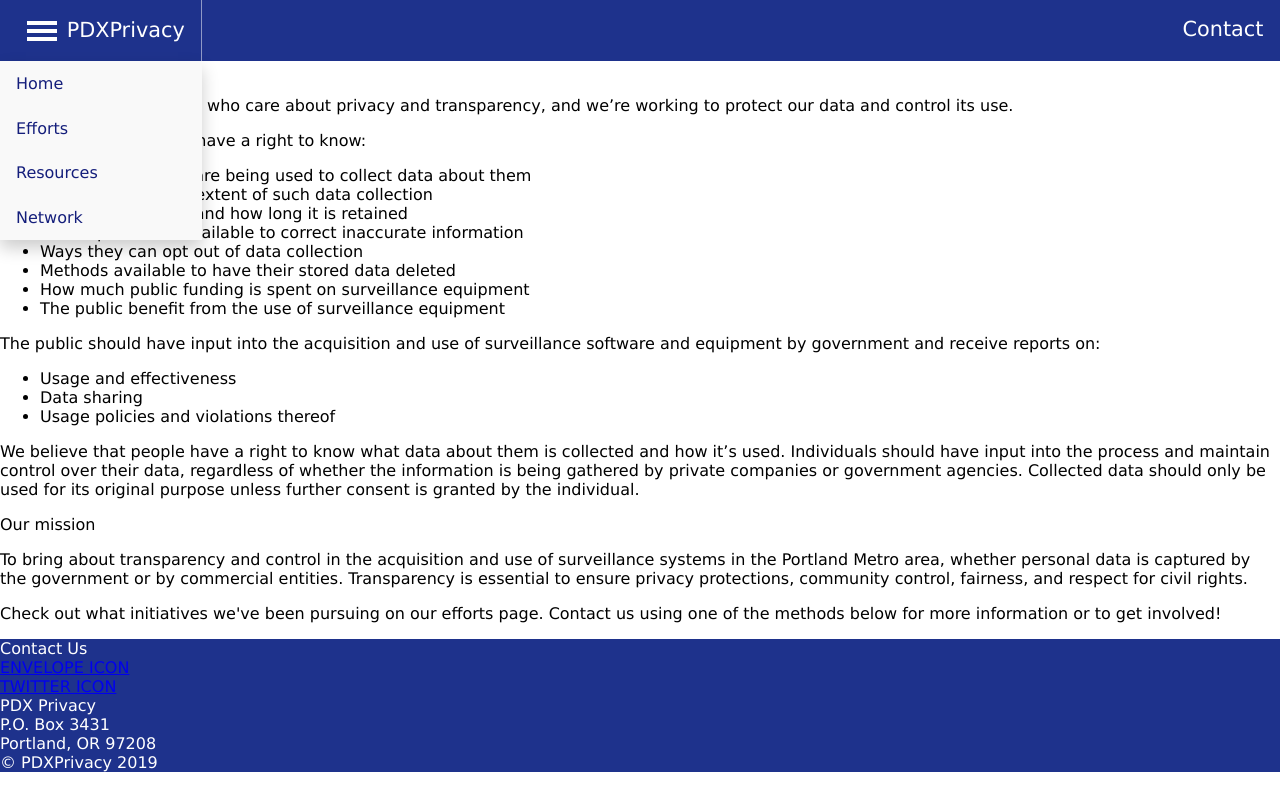
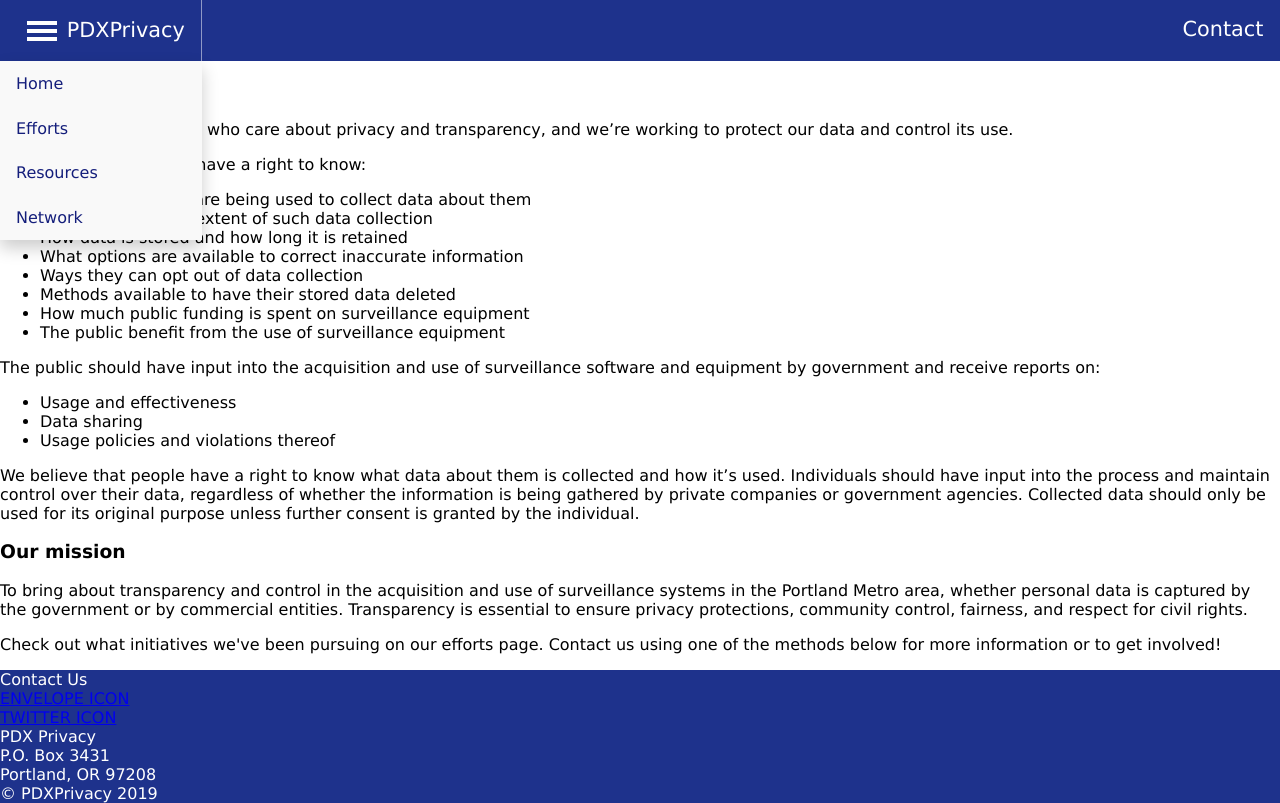
Before and after one commit to MichaelMorehouse/pdxprivacy-vue, a Vue app: page / in a window 1280 px wide. Built offline with nearby package versions, Linux system fonts and the light colour scheme.

Commit message:
simplify header html

```diff
--- a/src/components/pages/About.vue
+++ b/src/components/pages/About.vue
@@ -1,9 +1,7 @@
 <template>
   <div id="home-content" class="page-content">
-    <div class="section-header">Who we are</div>
-    <p>
-      <span class="leadin-text">W</span>e are a group of people who care about privacy and transparency, and we’re working to protect our data and control its use.
-    </p>
+    <h3>Who we are</h3>
+    <p>We are a group of people who care about privacy and transparency, and we’re working to protect our data and control its use.</p>
     <p>We believe that citizens have a right to know:</p>
     <ul>
       <li>
@@ -34,10 +32,8 @@
       <li>Usage policies and violations thereof</li>
     </ul>
     <p>We believe that people have a right to know what data about them is collected and how it’s used. Individuals should have input into the process and maintain control over their data, regardless of whether the information is being gathered by private companies or government agencies. Collected data should only be used for its original purpose unless further consent is granted by the individual.</p>
-    <div class="section-header">Our mission</div>
-    <p>
-      <span class="leadin-text">T</span>o bring about transparency and control in the acquisition and use of surveillance systems in the Portland Metro area, whether personal data is captured by the government or by commercial entities. Transparency is essential to ensure privacy protections, community control, fairness, and respect for civil rights.
-    </p>
+    <h3>Our mission</h3>
+    <p>To bring about transparency and control in the acquisition and use of surveillance systems in the Portland Metro area, whether personal data is captured by the government or by commercial entities. Transparency is essential to ensure privacy protections, community control, fairness, and respect for civil rights.</p>
     <p>Check out what initiatives we've been pursuing on our efforts page. Contact us using one of the methods below for more information or to get involved!</p>
   </div>
 </template>
--- a/src/components/pages/Efforts.vue
+++ b/src/components/pages/Efforts.vue
@@ -1,9 +1,9 @@
 <template>
   <div id="efforts-content" class="page-content">
     <div class="section-header">Efforts</div>
-    <div class="effort-header">CCOPS</div>
+    <h3>CCOPS</h3>
     <p>
-      <span class="leadin-text">W</span>e’re working to implement
+      We’re working to implement
       the Community Control Over Police Surveillance (CCOPS)
       principles in the Portland Metro Area. The purpose of the
       CCOPS is to ensure transparency and public input in the
@@ -25,9 +25,9 @@
         target="_blank"
       >here</a>.
     </p>
-    <div class="effort-header">Corporate Surveillance</div>
+    <h3>Corporate Surveillance</h3>
     <p>
-      <span class="leadin-text">W</span>e’re working to rein in
+      We’re working to rein in
       the collection of user data and its use for purposes other
       than which it was shared. Most Internet companies today
       employ an advertising revenue model, where if you’re getting
@@ -68,9 +68,9 @@
       nefarious, without proper planning and oversight, they could
       create opportunities for misuse of personal data.
     </p>
-    <div class="effort-header">Biometric Privacy</div>
+    <h3>Biometric Privacy</h3>
     <p>
-      <span class="leadin-text">W</span>e’re working to get
+      We’re working to get
       protections in place for biometric data. With the increased
       use of facial recognition and other systems that record body
       measurements, there must be safeguards to ensure that
--- a/src/components/pages/Network.vue
+++ b/src/components/pages/Network.vue
@@ -1,6 +1,7 @@
 <template>
   <div id="network-content" class="page-content">
-    <div class="subsection-header">Electronic Frontier Alliance</div>
+    <div class="section-header">Allies</div>
+    <h3>Electronic Frontier Alliance</h3>
     <p>
       PDX Privacy endorses the principles of the
       <a
```
